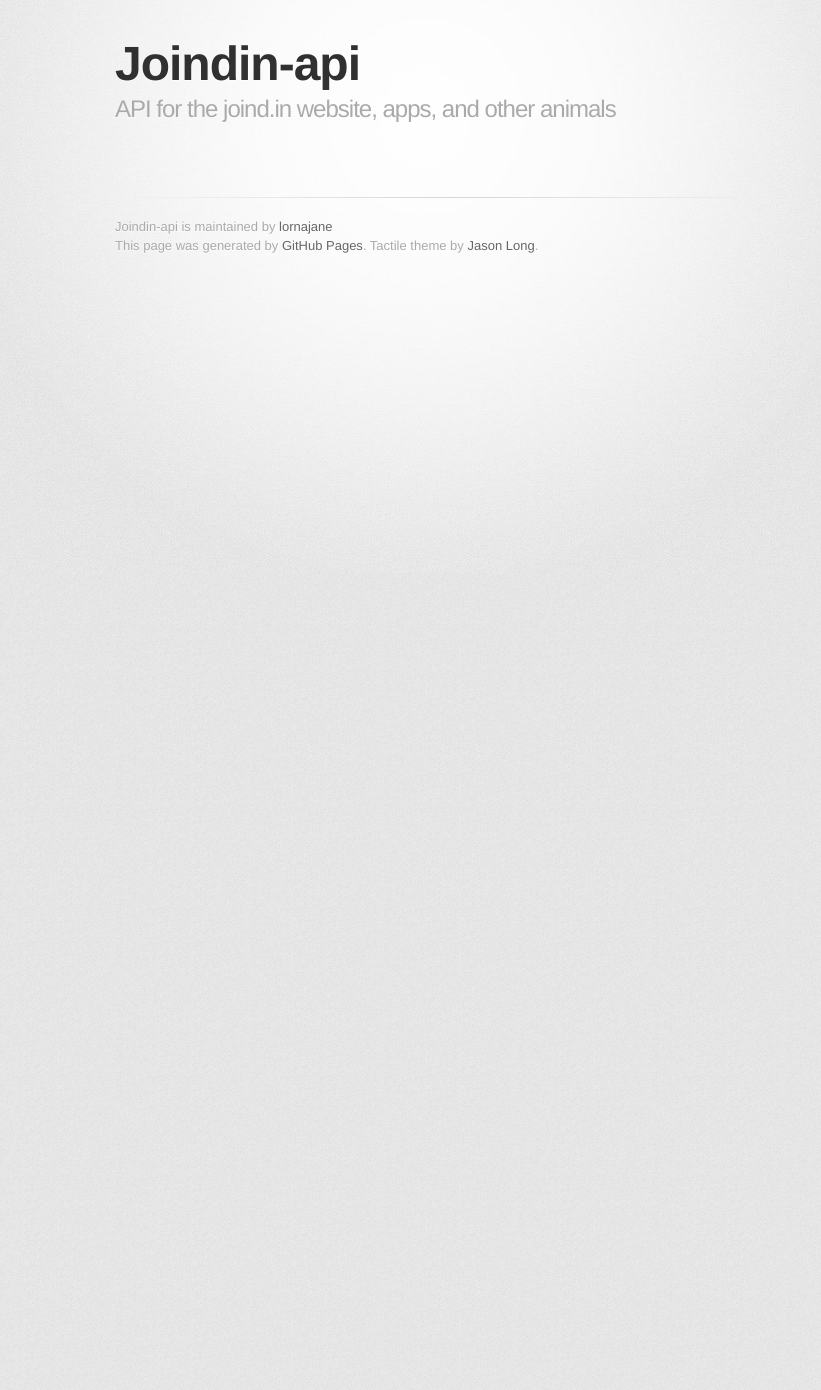
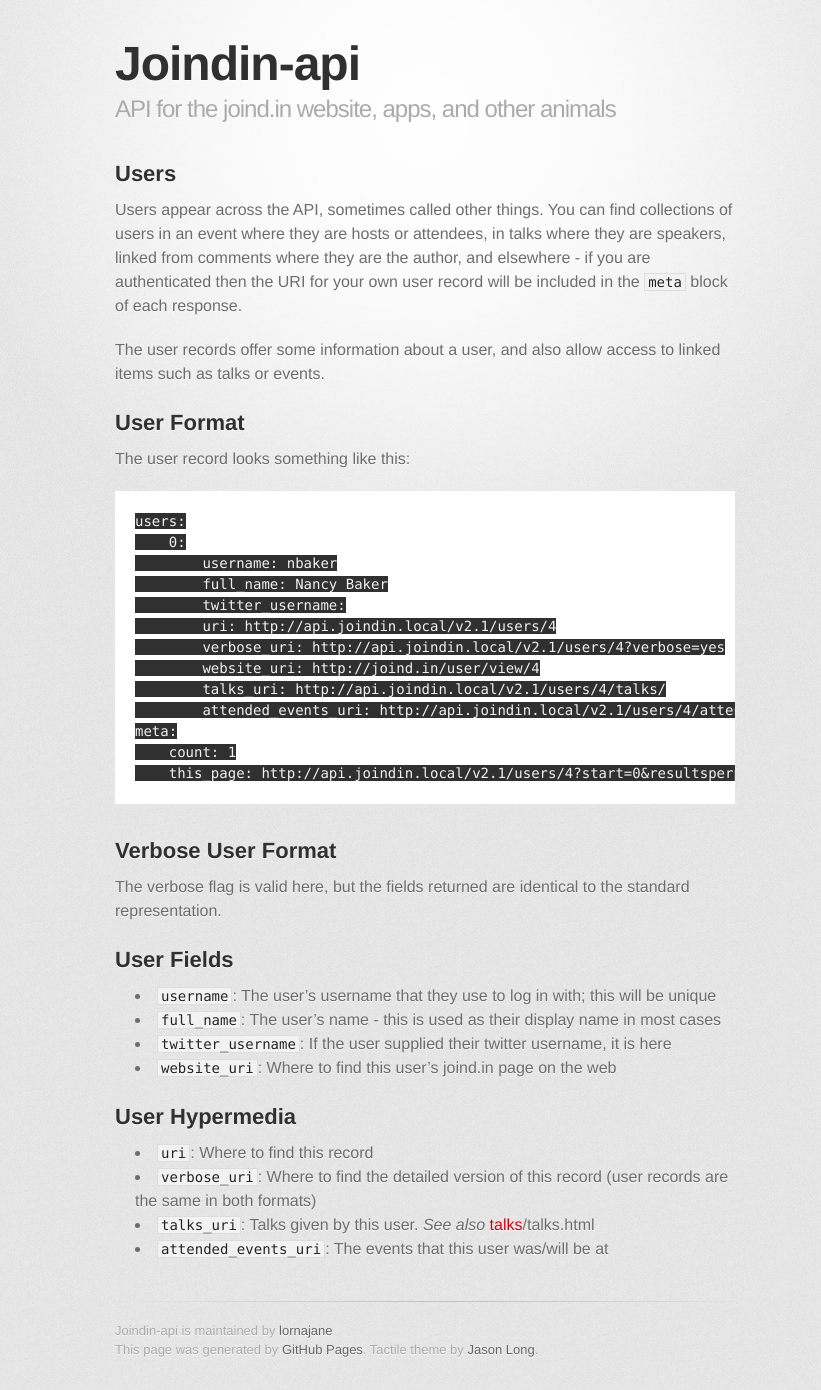
Before and after one commit to joindin/joindin-api, a Jekyll site: the page built from users.md, in a window 1280 px wide. Shown: the whole page, without its empty margins (215-1036 px from the left). Built offline with Jekyll 4.4.1, drawn with Linux system fonts in a browser that asks for light colours; some web fonts are replaced; before the commit the page ends 900 px from its top, so only the background shows below that.

Commit message:
user documentation

````diff
--- a/users.md
+++ b/users.md
@@ -2,3 +2,47 @@
 layout: page
 title: Joind.in API Documentation
 ---
+
+## Users
+
+Users appear across the API, sometimes called other things.  You can find collections of users in an event where they are hosts or attendees, in talks where they are speakers, linked from comments where they are the author, and elsewhere - if you are authenticated then the URI for your own user record will be included in the ``meta`` block of each response.
+
+The user records offer some information about a user, and also allow access to linked items such as talks or events.
+
+## User Format
+
+The user record looks something like this:
+
+```
+users:
+    0:
+        username: nbaker
+        full_name: Nancy Baker
+        twitter_username:
+        uri: http://api.joindin.local/v2.1/users/4
+        verbose_uri: http://api.joindin.local/v2.1/users/4?verbose=yes
+        website_uri: http://joind.in/user/view/4
+        talks_uri: http://api.joindin.local/v2.1/users/4/talks/
+        attended_events_uri: http://api.joindin.local/v2.1/users/4/attended/
+meta:
+    count: 1
+    this_page: http://api.joindin.local/v2.1/users/4?start=0&resultsperpage=20
+```
+
+## Verbose User Format
+
+The verbose flag is valid here, but the fields returned are identical to the standard representation.
+
+## User Fields
+
+*  ``username``: The user's username that they use to log in with; this will be unique
+*  ``full_name``: The user's name - this is used as their display name in most cases
+*  ``twitter_username``: If the user supplied their twitter username, it is here
+*  ``website_uri``: Where to find this user's joind.in page on the web
+
+## User Hypermedia
+
+*  ``uri``: Where to find this record
+*  ``verbose_uri``:  Where to find the detailed version of this record (user records are the same in both formats)
+*  ``talks_uri``: Talks given by this user. *See also* [talks]({{ site.baseurl}})/talks.html
+*  ``attended_events_uri``: The events that this user was/will be at
````
